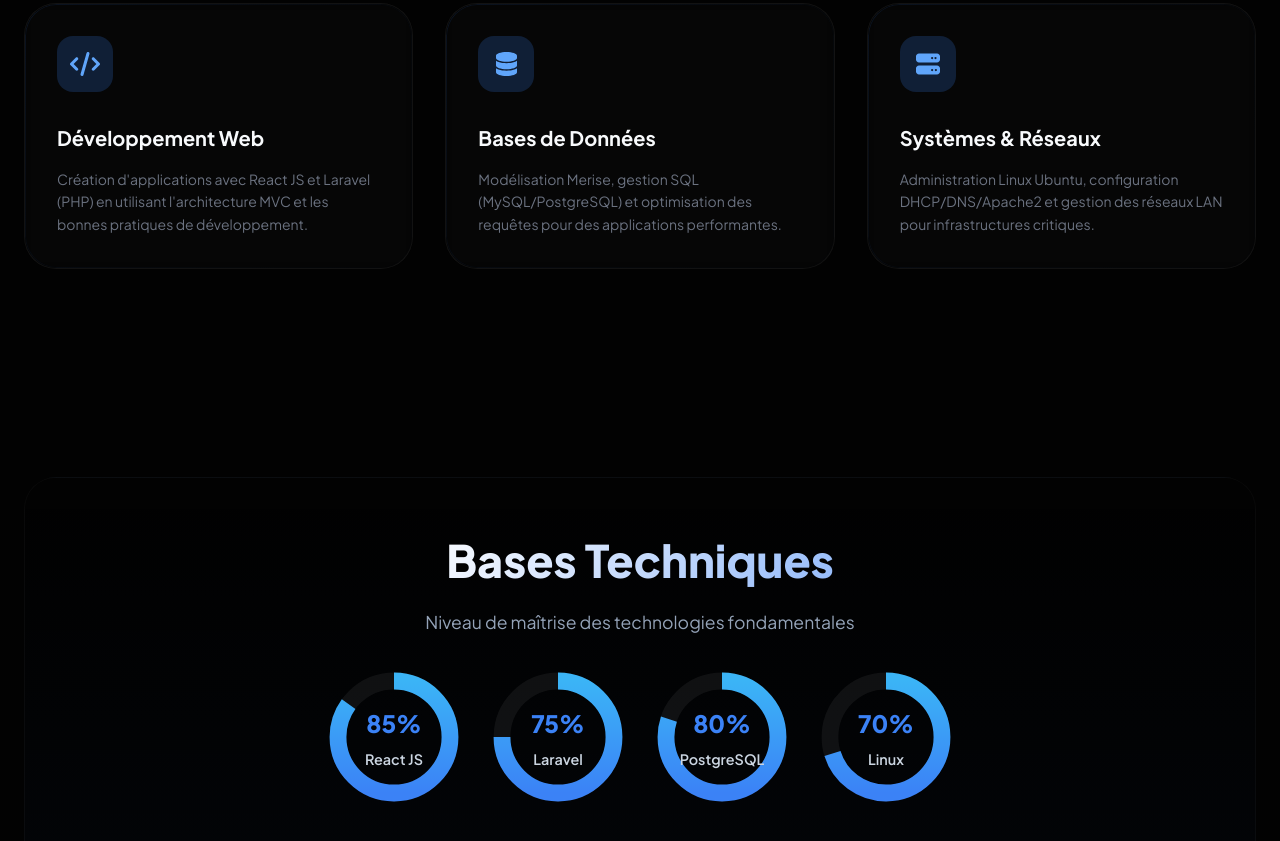
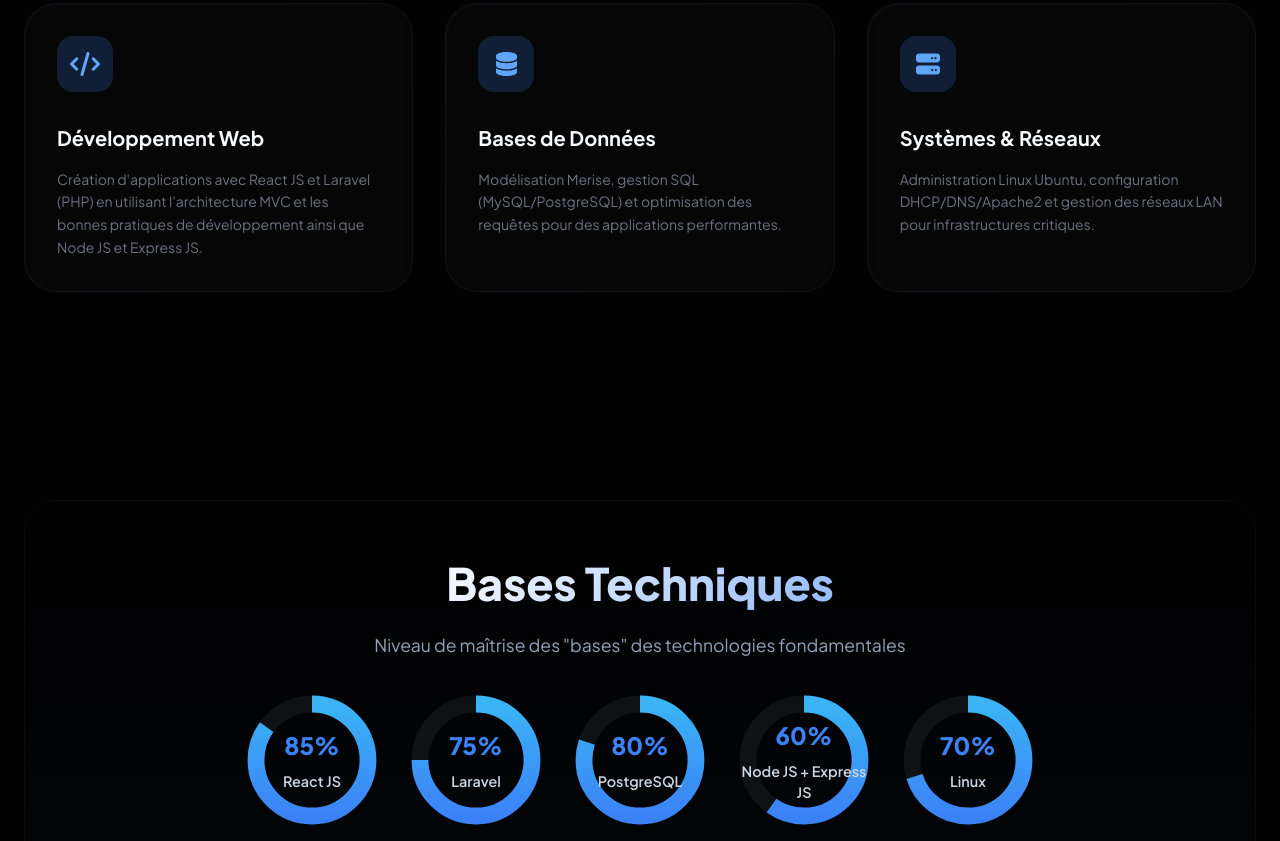
Before and after one commit to jygen007/portfolio, a plain HTML site: page index.html in a window 1280 px wide. Shown: the part 1019-1860 px from the top of the page. Drawn offline with nearby package versions, Linux system fonts and the light colour scheme; animation ran at ten frames a second.

Commit message:
Add Node JS and Express JS to skills and descriptions
Updated skills section to include Node JS and Express JS.

```diff
--- a/index.html
+++ b/index.html
@@ -639,6 +639,7 @@
                     <div class="stack-item"><i class="fab fa-laravel contact-icon"></i> Laravel</div>
                     <div class="stack-item"><i class="fas fa-database contact-icon"></i> PostgreSQL</div>
                     <div class="stack-item"><i class="fab fa-linux contact-icon"></i> Linux</div>
+                    <div class="stack-item"><i class="fab fa-node-js contact-icon"></i> Linux</div>
                 </div>
             </div>
 
@@ -663,7 +664,7 @@
                         <i class="fas fa-code text-2xl"></i>
                     </div>
                     <h3 class="font-bold text-xl mb-4">Développement Web</h3>
-                    <p class="text-gray-500 text-sm leading-relaxed">Création d'applications avec React JS et Laravel (PHP) en utilisant l'architecture MVC et les bonnes pratiques de développement.</p>
+                    <p class="text-gray-500 text-sm leading-relaxed">Création d'applications avec React JS et Laravel (PHP) en utilisant l'architecture MVC et les bonnes pratiques de développement ainsi que Node JS et Express JS.</p>
                 </div>
                 <div class="glass-card p-8 rounded-[2rem] mobile-center" data-aos="fade-up" data-aos-delay="100">
                     <div class="w-14 h-14 bg-blue-500/20 rounded-2xl flex items-center justify-center text-blue-400 mb-8">
@@ -689,7 +690,7 @@
             <div class="stats-section" data-aos="fade-up">
                 <h2 class="section-title">Bases <span class="text-blue-500">Techniques</span></h2>
                 <p class="section-subtitle" data-aos="fade-up" data-aos-delay="100">
-                    Niveau de maîtrise des technologies fondamentales
+                    Niveau de maîtrise des "bases" des technologies fondamentales
                 </p>
 
                 <!-- Donut statistics -->
@@ -730,6 +731,17 @@
                         <div class="center">
                             <div class="pct">0%</div>
                             <div class="label">PostgreSQL</div>
+                        </div>
+                    </div>
+
+                    <div class="donut" data-label="Linux" data-percent="60">
+                        <svg viewBox="0 0 100 100">
+                            <circle cx="50" cy="50" r="40" stroke-width="12" stroke="rgba(255,255,255,0.06)" fill="none"></circle>
+                            <circle class="donut-ring" cx="50" cy="50" r="40" stroke-width="12" stroke="url(#g1)" stroke-linecap="butt" fill="none" stroke-dasharray="251.2" stroke-dashoffset="251.2"></circle>
+                        </svg>
+                        <div class="center">
+                            <div class="pct">0%</div>
+                            <div class="label">Node JS + Express JS</div>
                         </div>
                     </div>
 
```
